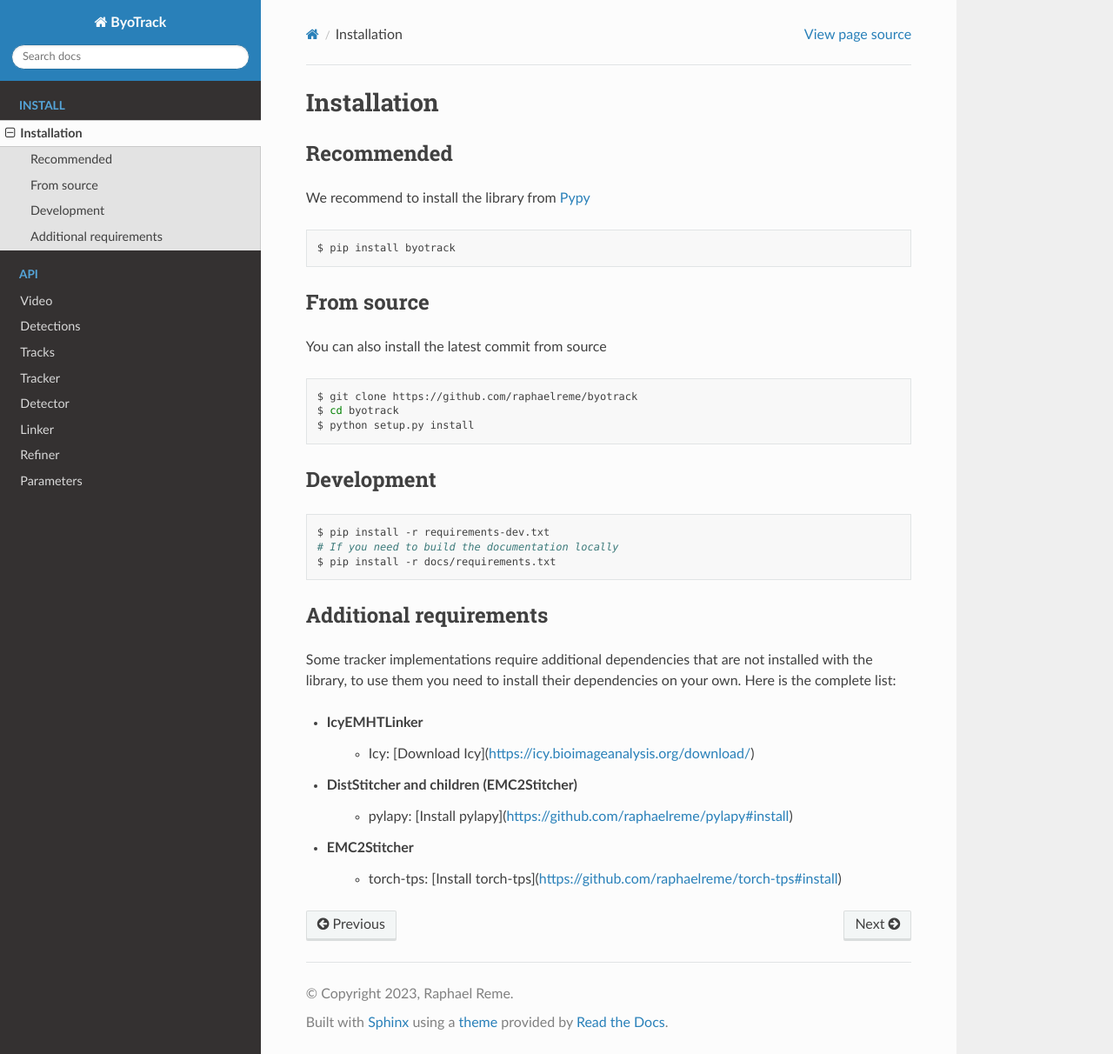
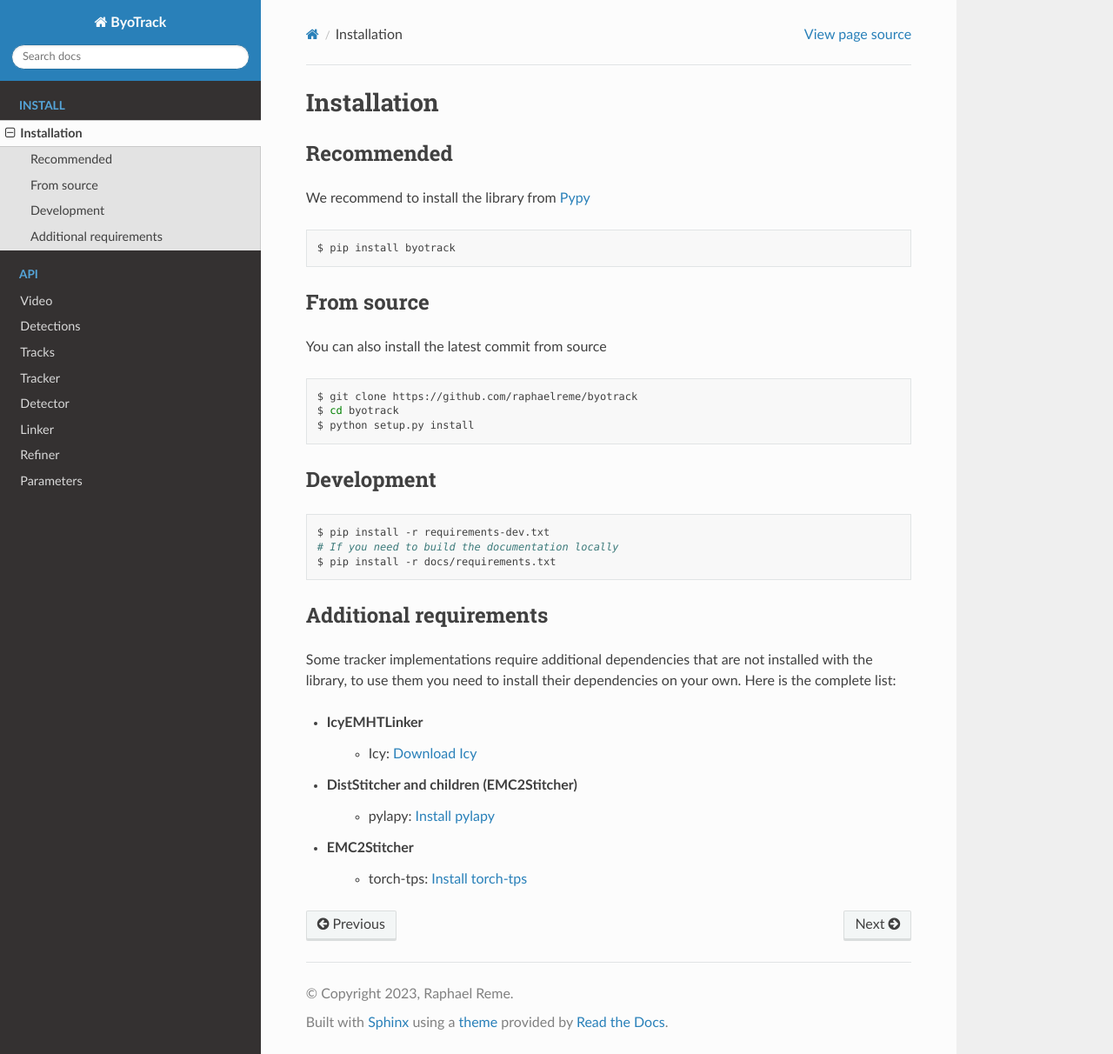
Before and after one commit to raphaelreme/byotrack, a Sphinx documentation site: the page built from docs/source/install.rst, in a window 1280 px wide and 1212 px high. Shown: the whole window at 87% size. Built offline with Sphinx 7.4.7 and the Read the Docs theme 2.0.0, drawn with Linux system fonts in a browser that asks for light colours; pages that are not in the unit, such as notebooks, are missing from menus.

Commit message:
Fix documentation links

```diff
--- a/docs/source/install.rst
+++ b/docs/source/install.rst
@@ -38,8 +38,8 @@ Some tracker implementations require additional dependencies that are not instal
 Here is the complete list:
 
 * IcyEMHTLinker
-    * Icy: [Download Icy](https://icy.bioimageanalysis.org/download/)
+    * Icy: `Download Icy <https://icy.bioimageanalysis.org/download/>`_
 * DistStitcher and children (EMC2Stitcher)
-    * pylapy: [Install pylapy](https://github.com/raphaelreme/pylapy#install)
+    * pylapy: `Install pylapy <https://github.com/raphaelreme/pylapy#install>`_
 * EMC2Stitcher
-    * torch-tps: [Install torch-tps](https://github.com/raphaelreme/torch-tps#install)
+    * torch-tps: `Install torch-tps <https://github.com/raphaelreme/torch-tps#install>`_
```
